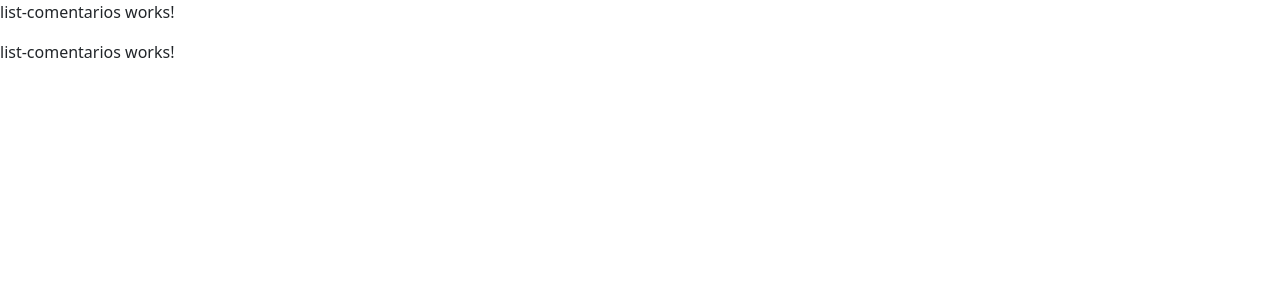
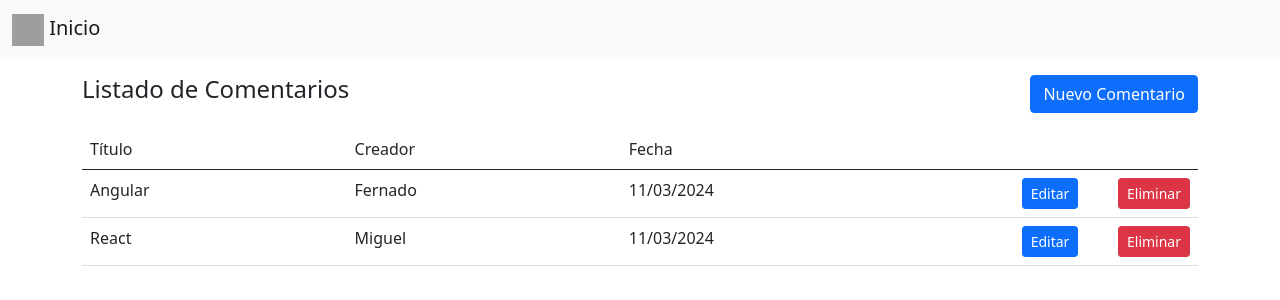
Before and after one commit to NEONEonjena/frontang, an Angular app: page / in a window 1280 px wide. Shown: the top 300 px of the page. Built offline with nearby package versions, Linux system fonts and the light colour scheme; grey boxes are pictures that could not be loaded.

Commit message:
se empieza el routing

```diff
--- a/src/app/app.component.html
+++ b/src/app/app.component.html
@@ -1,2 +1,4 @@
-<app-list-comentarios></app-list-comentarios>
-<app-list-comentarios></app-list-comentarios>
+<app-navbar></app-navbar>
+<div class="container">
+    <app-list-comentarios></app-list-comentarios>
+</div>
--- a/src/app/components/list-comentarios/list-comentarios.component.html
+++ b/src/app/components/list-comentarios/list-comentarios.component.html
@@ -1 +1,36 @@
-<p>list-comentarios works!</p>
+<div class="row mt-3">
+    <div class="col-lg-6">
+        <h4>Listado de Comentarios</h4>
+    </div>
+    <div class="col-lg-6">
+        <button class="btn btn-primary float-end">Nuevo Comentario</button>
+    </div>
+</div>
+
+<table *ngIf="listComentarios.length > 0" class="table table-hober mt-3">
+    <thead>
+        <tr>
+            <td>Título</td>
+            <td>Creador</td>
+            <td>Fecha</td>
+            <td></td>
+            <td></td>
+        </tr>
+    </thead>
+    <tbody>
+        <tr *ngFor="let comentario of listComentarios">
+            <td>{{comentario.titulo}}</td>
+            <td>{{comentario.creador}}</td>
+            <td>{{comentario.fechaCreacion |date:'dd/MM/yyyy'}}</td>
+            <td style="width: 10%;">
+                <button class="btn btn-primary btn-sm float-end">Editar</button>
+            </td>
+            <td style="width: 10%;">
+                <button class="btn btn-danger btn-sm float-end">Eliminar</button>
+            </td>
+        </tr>
+    </tbody>
+</table>
+<div *ngIf="listComentarios.length == 0"class="row mt.5">
+    <h5>No hay comentarios para mostrar</h5>
+</div>
--- a/src/app/components/list-comentarios/list-comentarios.component.ts
+++ b/src/app/components/list-comentarios/list-comentarios.component.ts
@@ -1,4 +1,5 @@
 import { Component, OnInit } from '@angular/core';
+import { Comentario } from 'src/app/interfaces/Comentario';
 
 @Component({
   selector: 'app-list-comentarios',
@@ -7,6 +8,21 @@ import { Component, OnInit } from '@angular/core';
 })
 export class ListComentariosComponent implements OnInit {
 
+  listComentarios:Comentario[]=[
+    {
+      titulo:"Angular",
+      creador: "Fernado",
+      fechaCreacion: new Date(),
+      texto: "Framework para crear SPA"
+    },
+    {
+      titulo:"React",
+      creador: "Miguel",
+      fechaCreacion: new Date(),
+      texto: "Libreria para crear SPA"
+    },
+  ]
+
   constructor() { }
 
   ngOnInit(): void {
--- a/src/app/components/navbar/navbar.component.html
+++ b/src/app/components/navbar/navbar.component.html
@@ -1 +1,9 @@
-<p>navbar works!</p>
+<nav class="navbar navbar-light bg-light">
+    <div class="container-fluid">
+        <a class="navbar-brand">
+            <img [src]="img" alt="" width="32" height="32">
+            Inicio
+        </a>
+
+    </div>
+</nav>
--- a/src/app/components/navbar/navbar.component.ts
+++ b/src/app/components/navbar/navbar.component.ts
@@ -7,6 +7,8 @@ import { Component, OnInit } from '@angular/core';
 })
 export class NavbarComponent implements OnInit {
 
+  img = "https://angular.gallerycdn.vsassets.io/extensions/angular/ng-template/17.2.2/1707952560052/Microsoft.VisualStudio.Services.Icons.Default";
+
   constructor() { }
 
   ngOnInit(): void {
--- a/src/app/interfaces/Comentario.ts
+++ b/src/app/interfaces/Comentario.ts
@@ -1,7 +1,8 @@
 export interface Comentario{
     id?: number;
-    tritulo: string;
+    titulo: string;
     creador: string;
     fechaCreacion: Date;
+    texto: string;
 
 }
```
